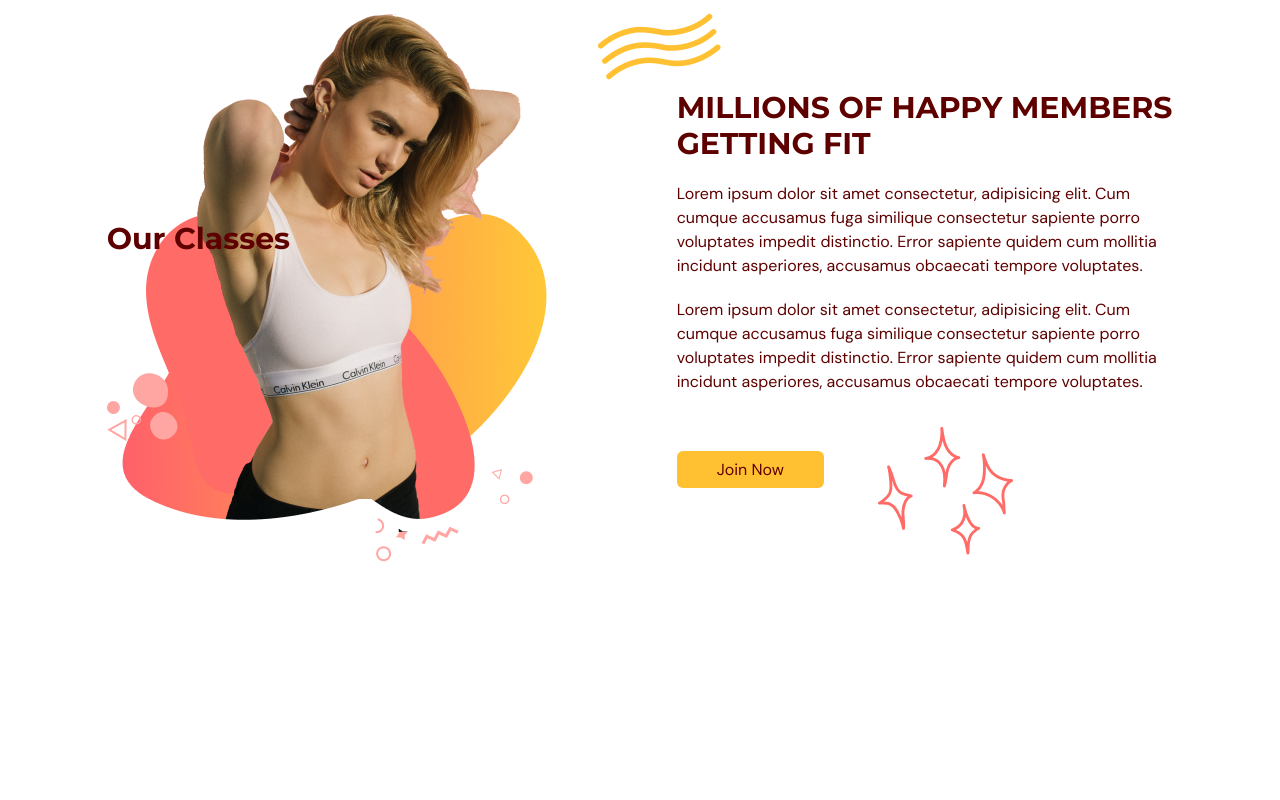
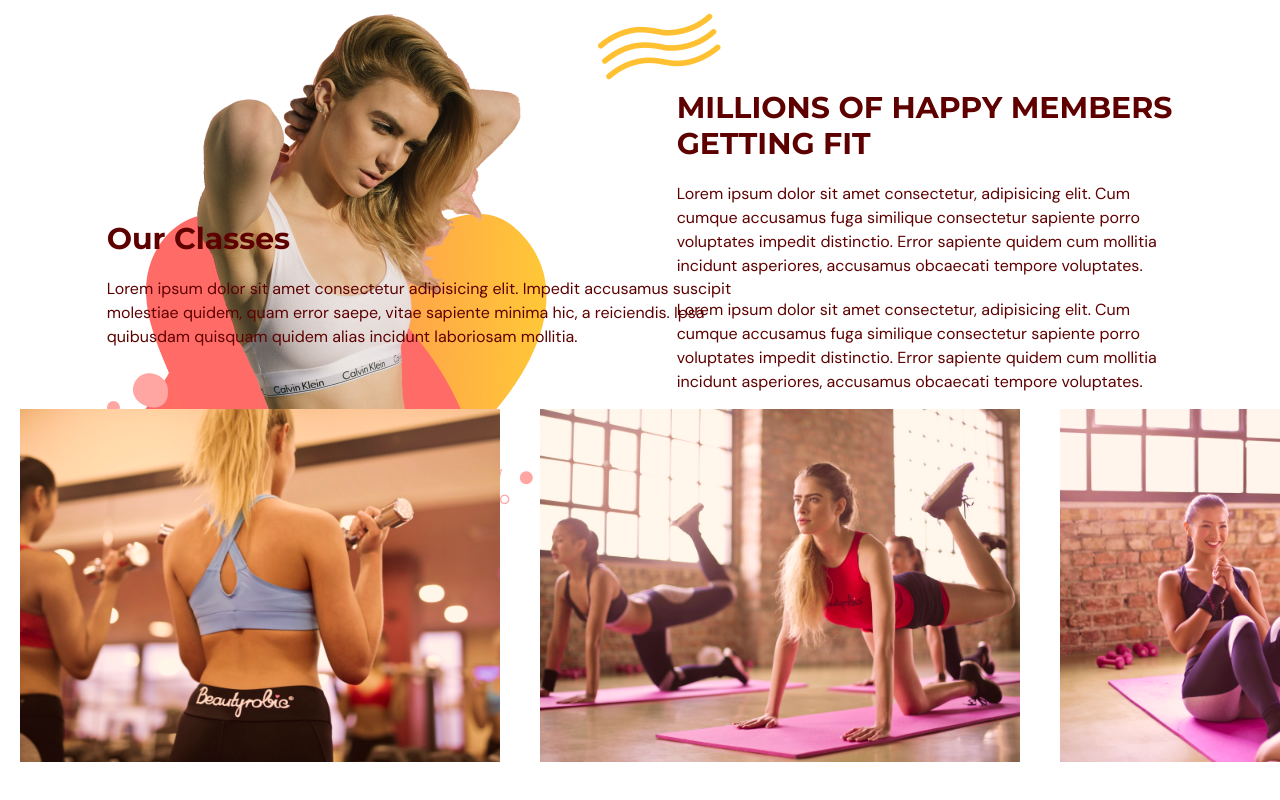
Before and after one commit to laurieroy/ts-evogym, a React (Vite) app: page / in a window 1280 px wide. Shown: the part 1539-2339 px from the top of the page. Before the commit the page ends 2101 px from the top, so only its background shows below. Built offline with nearby package versions, Linux system fonts and the light colour scheme.

Commit message:
Build out Our Classes - Add type, class, horizontal scroll

```diff
--- /dev/null
+++ b/src/scenes/ourClasses/Class.tsx
@@ -0,0 +1,16 @@
+type Props = { name: string; description?: string; image: string };
+
+const Class = ({ name, description, image }: Props) => {
+  const overlayStyles = `p-5 absolute z-30 flex h-[380px] w-[450px] flex-col items-center justify-center whitespace-normal bg-primary-500 text-center text-white opacity-0 transition duration-500 hover:opacity-90`;
+
+  return (
+    <li className="relative mx-5 inline-block h-[380px] w-[480px]">
+      <div className={overlayStyles}>
+        <p className="text-2xl">{name}</p>
+        <p className="mt-5">{description}</p>
+      </div>
+      <img src={image} alt={`${image}`} />
+    </li>
+  );
+};
+export default Class;
--- a/src/scenes/ourClasses/index.tsx
+++ b/src/scenes/ourClasses/index.tsx
@@ -1,4 +1,4 @@
-import { SelectedPage } from "@/shared/types";
+import { ClassType, SelectedPage } from "@/shared/types";
 
 import image1 from "@/assets/image1.png";
 import image2 from "@/assets/image2.png";
@@ -8,6 +8,46 @@
 import image6 from "@/assets/image6.png";
 import { motion } from "framer-motion";
 import HText from "@/shared/HText";
+import Class from "./Class";
+
+const classes: Array<ClassType> = [
+  {
+    name: "Weight Training Classes",
+    description:
+      "Lorem ipsum dolor sit amet consectetur adipisicing elit. Ea voluptates placeat",
+    image: image1,
+  },
+  {
+    name: "Yoga Classes",
+    description:
+      "Lorem ipsum dolor sit amet consectetur adipisicing elit. Ea voluptates placeat",
+    image: image2,
+  },
+  {
+    name: "Ab Core Classes",
+    description:
+      "Lorem ipsum dolor sit amet consectetur adipisicing elit. Ea voluptates placeat",
+    image: image3,
+  },
+  {
+    name: "Adventure Classes",
+    description:
+      "Lorem ipsum dolor sit amet consectetur adipisicing elit. Ea voluptates placeat",
+    image: image4,
+  },
+  {
+    name: "Fitness Classes",
+    description:
+      "Lorem ipsum dolor sit amet consectetur adipisicing elit. Ea voluptates placeat",
+    image: image5,
+  },
+  {
+    name: "Training Classes",
+    description:
+      "Lorem ipsum dolor sit amet consectetur adipisicing elit. Ea voluptates placeat",
+    image: image6,
+  },
+];
 
 type Props = { setSelectedPage: (value: SelectedPage) => void };
 
@@ -31,9 +71,26 @@
         >
           <div className="md:w-3/5">
             <HText>Our Classes </HText>
-            <p className="py-5"></p>
+            <p className="py-5">
+              Lorem ipsum dolor sit amet consectetur adipisicing elit. Impedit
+              accusamus suscipit molestiae quidem, quam error saepe, vitae
+              sapiente minima hic, a reiciendis. Ipsa quibusdam quisquam quidem
+              alias incidunt laboriosam mollitia.
+            </p>
           </div>
         </motion.div>
+        <div className="mt-10 h-[353px] w-full overflow-x-auto overflow-y-hidden">
+          <ul className="w-[28000px] whitespace-nowrap">
+            {classes.map((item: ClassType, index) => (
+              <Class
+                key={`${item.name}-${index}`}
+                name={item.name}
+                description={item.description}
+                image={item.image}
+              />
+            ))}
+          </ul>
+        </div>
       </motion.div>
     </section>
   );
--- a/src/shared/types.ts
+++ b/src/shared/types.ts
@@ -10,3 +10,9 @@
   title: string;
   description: string;
 }
+
+export interface ClassType {
+  name: string;
+  description?: string;
+  image: string;
+}
```
